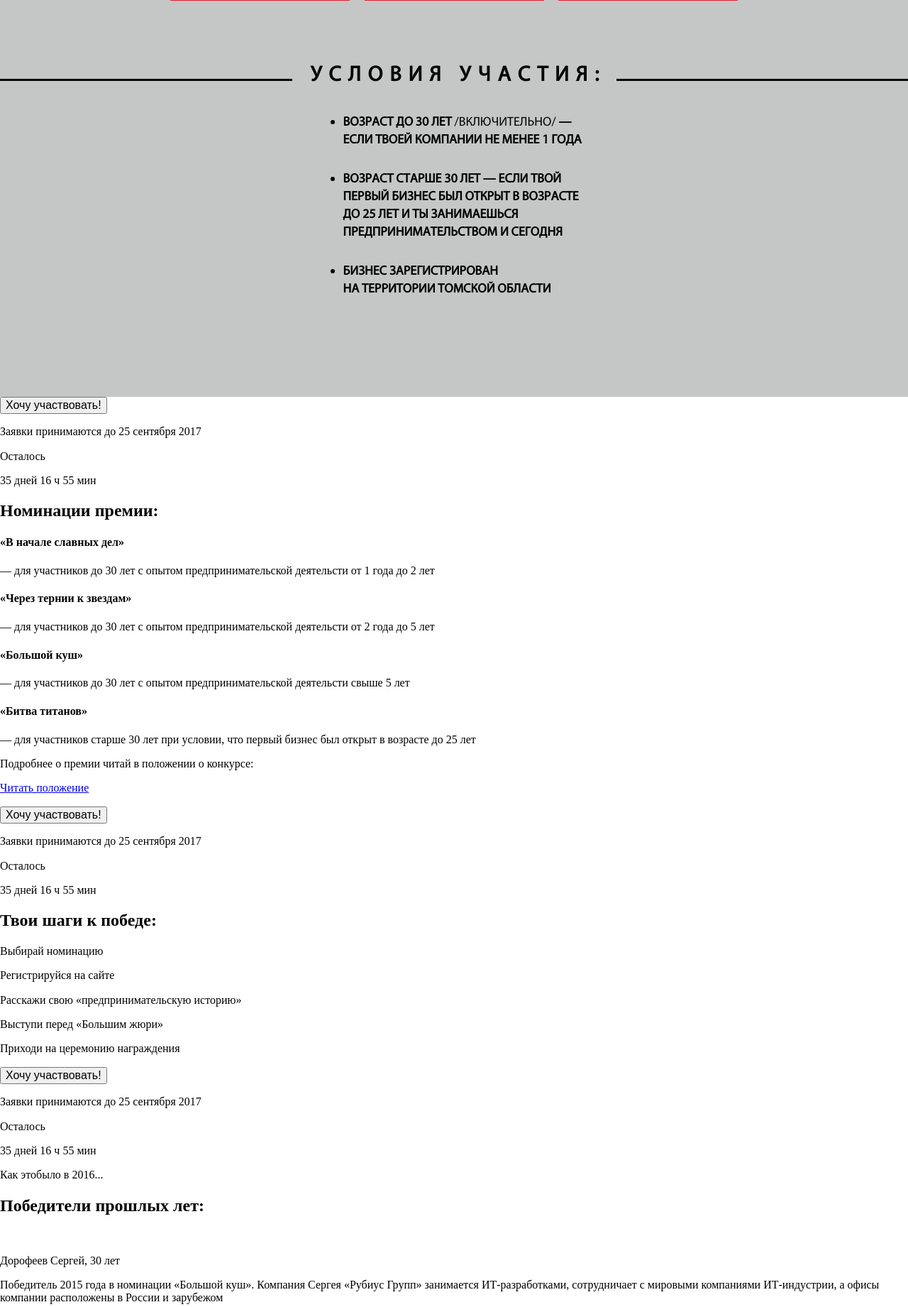
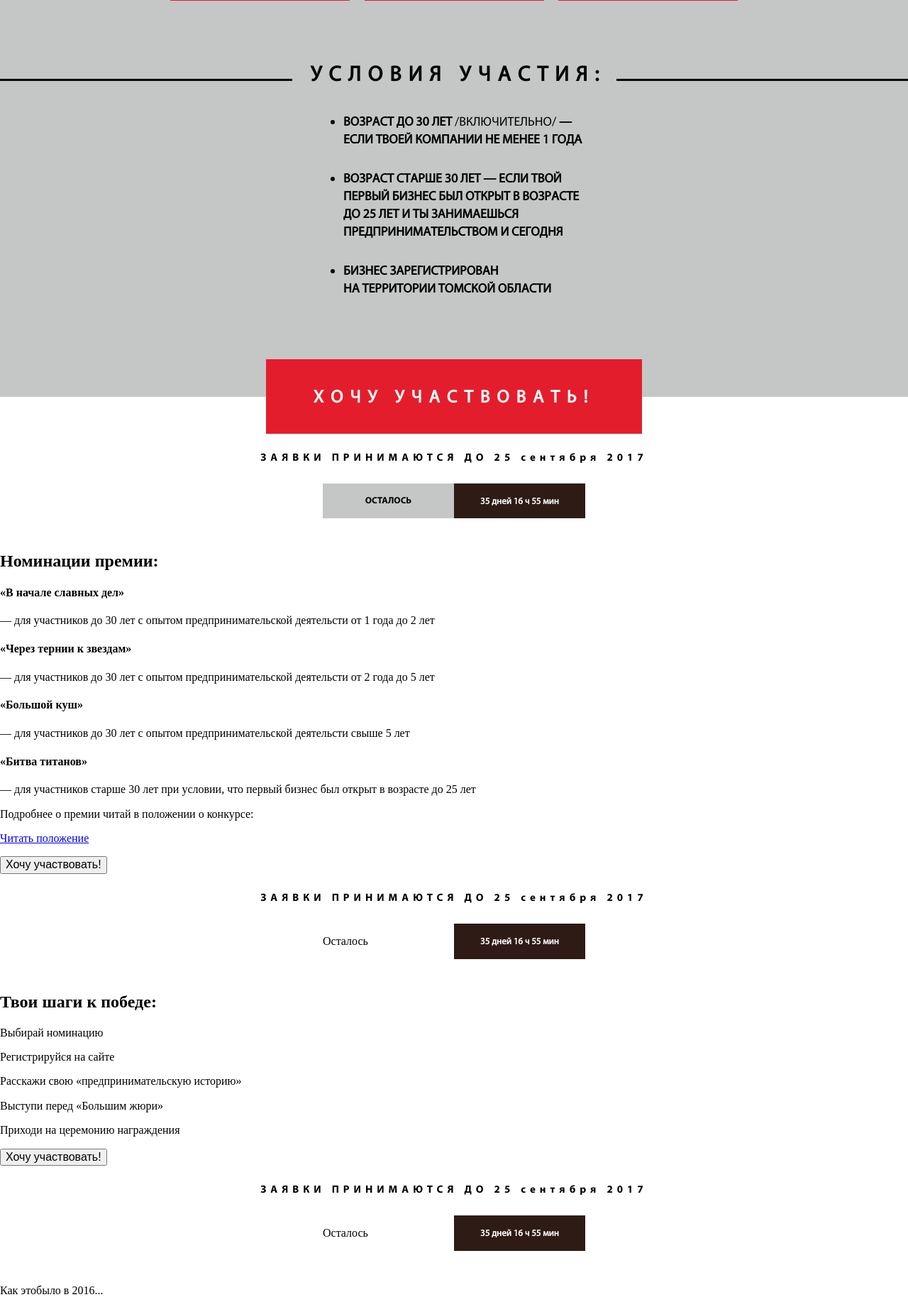
Before and after one commit to dariaglagol/biznes-triumf, a PHP site: page / in a window 1280 px wide. Shown: the part 1256-3097 px from the top of the page at 71% size. Run offline with PHP 8.4, Linux system fonts and the light colour scheme; some web fonts are replaced.

Commit message:
Оболочка счетчика

```diff
--- a/css/style.css
+++ b/css/style.css
@@ -134,13 +134,13 @@ html {
 
 .awards-block_header {
   margin: 0px;
-  padding-top: 85px;
   font-family: "MyriadPro regular", "Helvetica", sans-serif;
   font-size: 30px;
   line-height: 35px;
   text-align: center;
   text-transform: uppercase;
-  letter-spacing: 10px; }
+  letter-spacing: 10px;
+  padding-top: 85px; }
 
 .awards-block_list {
   display: -ms-flexbox;
@@ -188,20 +188,20 @@ html {
 
 .conditions_header {
   margin: 0px;
-  padding-top: 85px;
   font-family: "MyriadPro regular", "Helvetica", sans-serif;
   font-size: 30px;
   line-height: 35px;
   text-align: center;
   text-transform: uppercase;
   letter-spacing: 10px;
+  padding-top: 85px;
+  padding-left: 20px;
+  padding-right: 8px;
   background-color: #c5c6c6;
   position: relative;
   z-index: 1;
   width: 457px;
-  margin: 0 auto;
-  padding-left: 20px;
-  padding-right: 8px; }
+  margin: 0 auto; }
 
 .conditions-inner {
   margin: 0;
@@ -210,8 +210,8 @@ html {
   padding-bottom: 140px;
   border-top: 3px solid #000000; }
 
-.condition {
-  width: 353px;
+.conditions_item {
+  width: 352px;
   margin: 0 auto;
   padding-bottom: 30px;
   font-family: "MyriadPro regular", "Helvetica", sans-serif;
@@ -219,9 +219,78 @@ html {
   line-height: 25px;
   font-weight: 900;
   text-transform: uppercase; }
-  .condition span {
+  .conditions_item span {
     font-family: "MyriadPro regular", "Helvetica", sans-serif;
     font-weight: 200; }
 
-.condition:last-of-type {
+.conditions_item:last-of-type {
   padding-bottom: 0px; }
+
+.btn-block_take-part {
+  margin: 0px;
+  font-family: "MyriadPro regular", "Helvetica", sans-serif;
+  font-size: 30px;
+  line-height: 35px;
+  text-align: center;
+  text-transform: uppercase;
+  letter-spacing: 10px;
+  position: relative;
+  z-index: 1;
+  display: block;
+  width: 530px;
+  margin: 0 auto;
+  margin-top: -53px;
+  padding: 40px 0;
+  font-weight: 900;
+  font-size: 25px;
+  line-height: 25px;
+  color: #ffffff;
+  background-color: #e41d2d;
+  border: none;
+  box-shadow: none; }
+
+.btn-block_text {
+  margin: 0px;
+  font-family: "MyriadPro regular", "Helvetica", sans-serif;
+  font-size: 30px;
+  line-height: 35px;
+  text-align: center;
+  text-transform: uppercase;
+  letter-spacing: 10px;
+  padding-top: 25px;
+  font-family: "MyriadPro Bold", "Helvetica", sans-serif;
+  font-size: 15px;
+  line-height: 20px;
+  font-weight: 900;
+  letter-spacing: 6px; }
+  .btn-block_text span {
+    text-transform: lowercase; }
+
+.counter-wrap {
+  width: 370px;
+  margin: 0 auto;
+  display: -ms-flexbox;
+  display: flex;
+  -ms-flex-pack: justify;
+      justify-content: space-between;
+  margin-top: 25px;
+  margin-bottom: 47px; }
+
+.counter-wrap_text,
+.counter-wrap_count {
+  width: 50%;
+  margin: 0px;
+  padding: 17px 0;
+  font-family: "MyriadPro Bold", "Helvetica", sans-serif;
+  font-size: 13px;
+  line-height: 15px;
+  text-align: center;
+  text-transform: uppercase;
+  background-color: #c5c6c6; }
+
+.counter-wrap_count {
+  font-family: "MyriadPro regular", "Helvetica", sans-serif;
+  font-weight: 900;
+  color: #ffffff;
+  background-color: #2e1b16;
+  text-transform: lowercase; }
--- a/index.html
+++ b/index.html
@@ -45,17 +45,17 @@
       <div class="conditions">
         <h3 class="conditions_header">Условия участия:</h3>
         <ul class="conditions-inner">
-          <li class="condition">Возраст до 30 лет <span>/включительно/</span> — если твоей компании не менее 1 года</li>
-          <li class="condition">Возраст старше 30 лет — если твой первый бизнес был открыт в возрасте до 25 лет и ты занимаешься предпринимательством и сегодня</li>
-          <li class="condition">Бизнес зарегистрирован<br> на территории Томской области</li>
+          <li class="conditions_item">Возраст до 30 лет <span>/включительно/</span> — если твоей компании не менее 1 года</li>
+          <li class="conditions_item">Возраст старше 30 лет — если твой первый бизнес был открыт в возрасте до 25 лет и ты занимаешься предпринимательством и сегодня</li>
+          <li class="conditions_item">Бизнес зарегистрирован<br> на территории Томской области</li>
         </ul>
       </div>
     </section>
     <section class="btn-block">
-        <button type="button">Хочу участвовать!</button>
+        <button type="button" class="btn-block_take-part">Хочу участвовать!</button>
         <p class="btn-block_text">Заявки принимаются до <span>25 сентября 2017</span></p>
         <div class="counter-wrap">
-          <p class="counte-wrapr_text">Осталось</p>
+          <p class="counter-wrap_text">Осталось</p>
           <p class="counter-wrap_count">35 дней 16 ч 55 мин</p>
         </div>
     </section>
--- a/sass/blocks/awards-block.scss
+++ b/sass/blocks/awards-block.scss
@@ -1,5 +1,6 @@
 .awards-block_header {
   @include headers;
+  padding-top: 85px;
 }
 
 .awards-block_list {
--- /dev/null
+++ b/sass/blocks/btn-block.scss
@@ -0,0 +1,31 @@
+.btn-block_take-part {
+  @include headers;
+  position: relative;
+  z-index: 1;
+  display: block;
+  width: 530px;
+  margin: 0 auto;
+  margin-top: -53px;
+  padding: 40px 0;
+  font-weight: 900;
+  font-size: 25px;
+  line-height: 25px;
+  color: #ffffff;
+  background-color: #e41d2d;
+  border: none;
+  box-shadow: none;
+}
+
+.btn-block_text {
+  @include headers;
+  padding-top: 25px;
+  font-family: $font-bold;
+  font-size: 15px;
+  line-height: 20px;
+  font-weight: 900;
+  letter-spacing: 6px;
+
+  span {
+    text-transform: lowercase;
+  }
+}
--- a/sass/blocks/conditions.scss
+++ b/sass/blocks/conditions.scss
@@ -1,12 +1,13 @@
 .conditions_header {
   @include headers;
+  padding-top: 85px;
+  padding-left: 20px;
+  padding-right: 8px;
   background-color: #c5c6c6;
   position: relative;
   z-index: 1;
   width: 457px;
   margin: 0 auto;
-  padding-left: 20px;
-  padding-right: 8px;
 }
 
 .conditions-inner {
@@ -17,8 +18,8 @@
   border-top: 3px solid #000000;
 }
 
-.condition {
-  width: 353px;
+.conditions_item {
+  width: 352px;
   margin: 0 auto;
   padding-bottom: 30px;
   font-family: $font-plain;
@@ -33,6 +34,6 @@
   }
 }
 
-.condition:last-of-type {
+.conditions_item:last-of-type {
   padding-bottom: 0px;
 }
--- /dev/null
+++ b/sass/blocks/counter-wrap.scss
@@ -0,0 +1,29 @@
+.counter-wrap {
+  width: 370px;
+  margin: 0 auto;
+  display: flex;
+  justify-content: space-between;
+  margin-top: 25px;
+  margin-bottom: 47px;
+}
+
+.counter-wrap_text,
+.counter-wrap_count {
+  width: 50%;
+  margin: 0px;
+  padding: 17px 0;
+  font-family: $font-bold;
+  font-size: 13px;
+  line-height: 15px;
+  text-align: center;
+  text-transform: uppercase;
+  background-color: #c5c6c6;
+}
+
+.counter-wrap_count {
+  font-family: $font-plain;
+  font-weight: 900;
+  color: #ffffff;
+  background-color: #2e1b16;
+  text-transform: lowercase;
+}
--- a/sass/mixines.scss
+++ b/sass/mixines.scss
@@ -1,6 +1,5 @@
 @mixin headers () {
   margin: 0px;
-  padding-top: 85px;
   font-family: $font-plain;
   font-size: 30px;
   line-height: 35px;
--- a/sass/style.scss
+++ b/sass/style.scss
@@ -8,3 +8,5 @@
 @import "blocks/taking-part.scss";
 @import "blocks/awards-block.scss";
 @import "blocks/conditions.scss";
+@import "blocks/btn-block.scss";
+@import "blocks/counter-wrap.scss";
```
